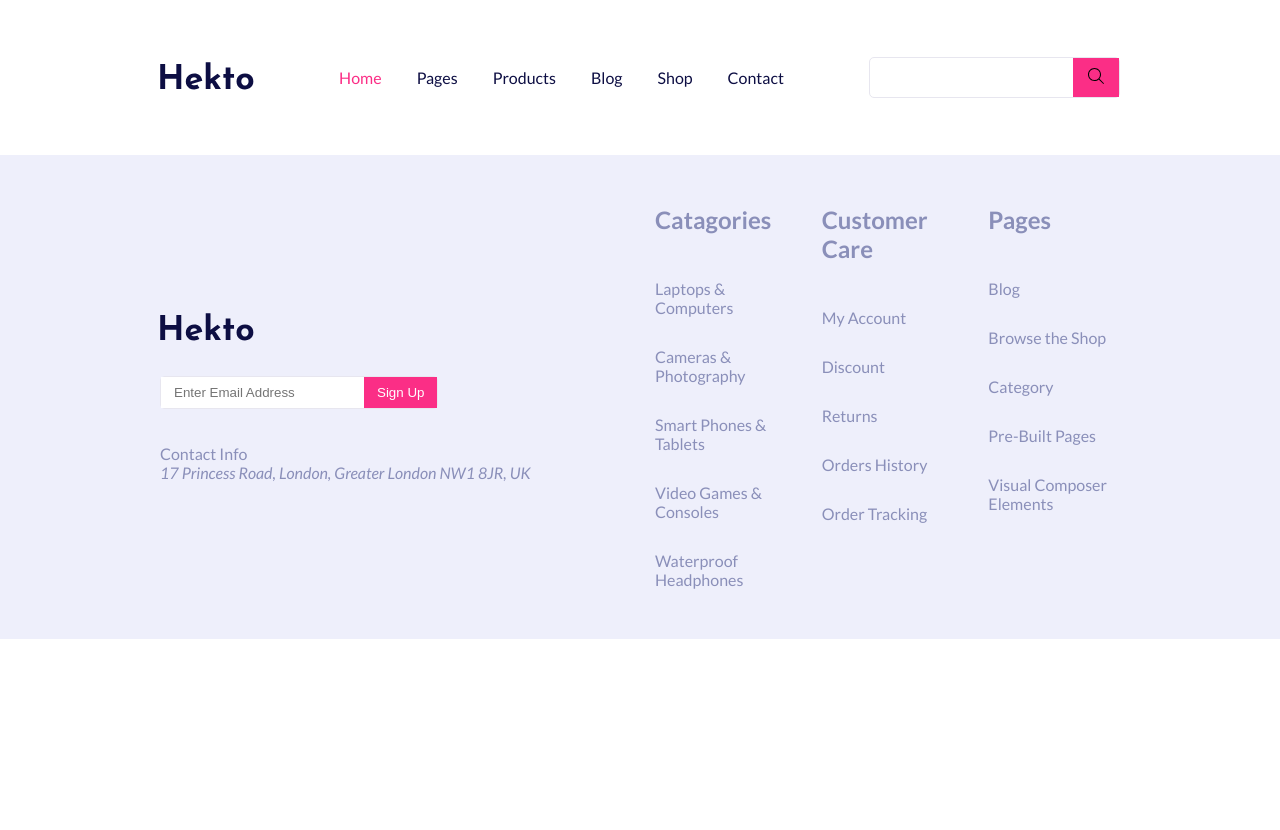
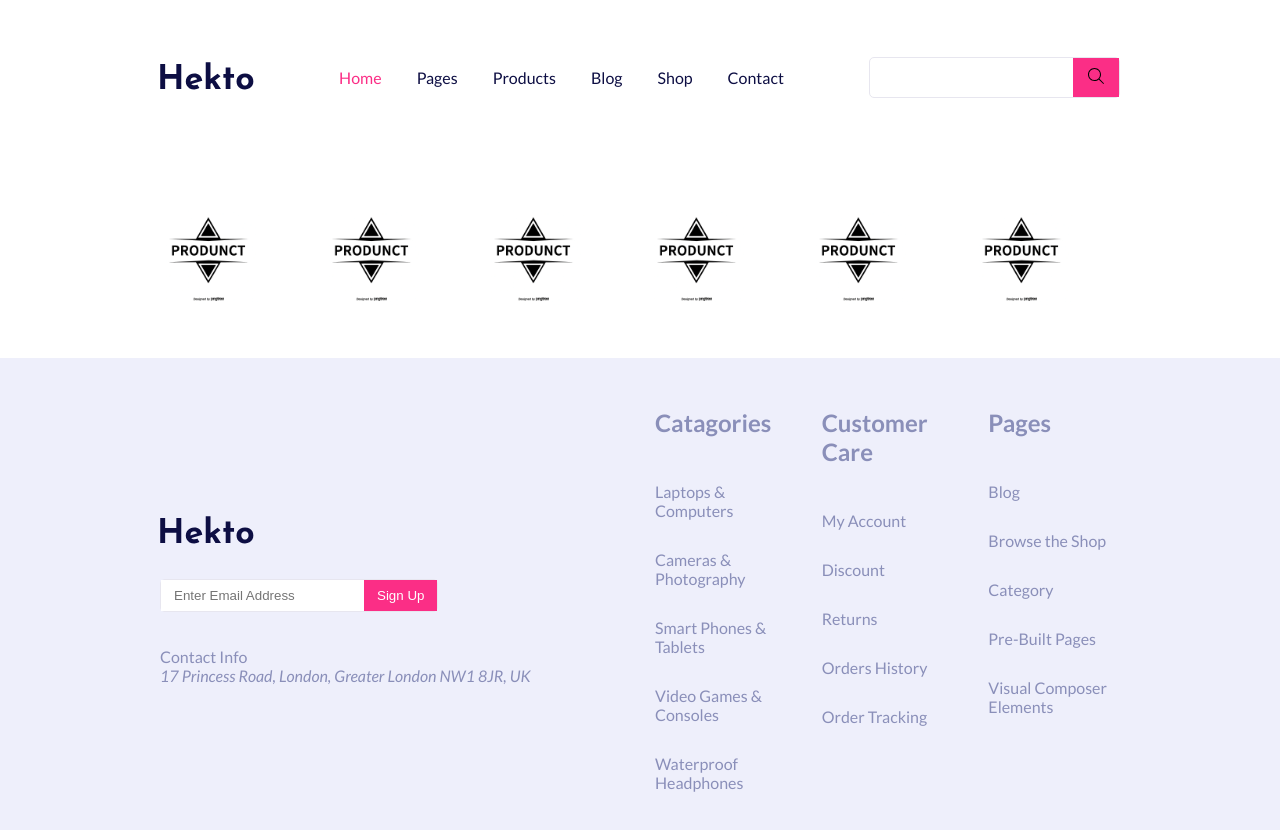
Before and after one commit to Ragheed173/Hekto_project, a plain HTML site: page index.html in a window 1280 px wide. Before the commit the page ends 800 px from the top, so only its background shows below. Drawn offline with Linux system fonts and the light colour scheme.

Commit message:
clints section

```diff
--- a/assets/main.css
+++ b/assets/main.css
@@ -111,3 +111,26 @@ body{
     }
 }
 /* Footer end*/
+
+/* clints start*/
+.clints{
+    padding: 50px 0;
+}
+.clints .row{
+    flex-wrap: nowrap;
+    gap: 15px;
+    overflow-x: auto;
+}
+.clints .logo{
+    width: calc((100% - 75px)/6);
+}
+.clints img{
+    width: 100px;
+    height: 100px;
+}
+@media screen and (max-width: 900px) {
+    .clints .logo{
+        width: calc((100% - 30px)/3);
+    }
+}
+/* clints end*/
--- a/index.html
+++ b/index.html
@@ -71,6 +71,32 @@
       </div>
     </header>
 
+    <main>
+      <section class="clints">
+        <div class="container">
+          <div class="row">
+            <div class="logo">
+              <img src="./assets/img/public/clints.webp" alt="client-1" />
+            </div>
+            <div class="logo">
+              <img src="./assets/img/public/clints.webp" alt="client-2" />
+            </div>
+            <div class="logo">
+              <img src="./assets/img/public/clints.webp" alt="client-3" />
+            </div>
+            <div class="logo">
+              <img src="./assets/img/public/clints.webp" alt="client-4" />
+            </div>
+            <div class="logo">
+              <img src="./assets/img/public/clints.webp" alt="client-5" />
+            </div>
+            <div class="logo">
+              <img src="./assets/img/public/clints.webp" alt="client-6" />
+            </div>
+          </div>
+      </section>
+    </main>
+
     <footer class="footer">
       <div class="container">
         <div class="row">
```
Also changed, not shown: assets/img/public/clints.webp (added).
